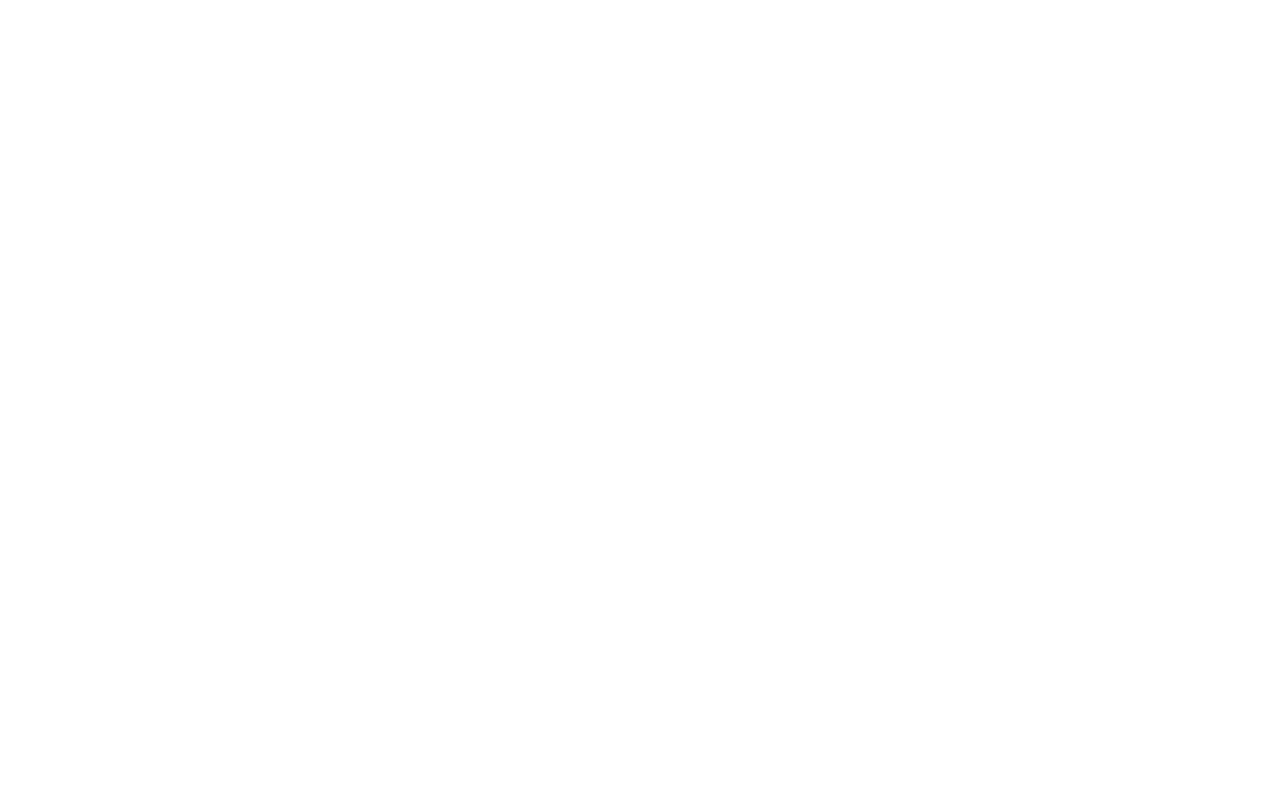
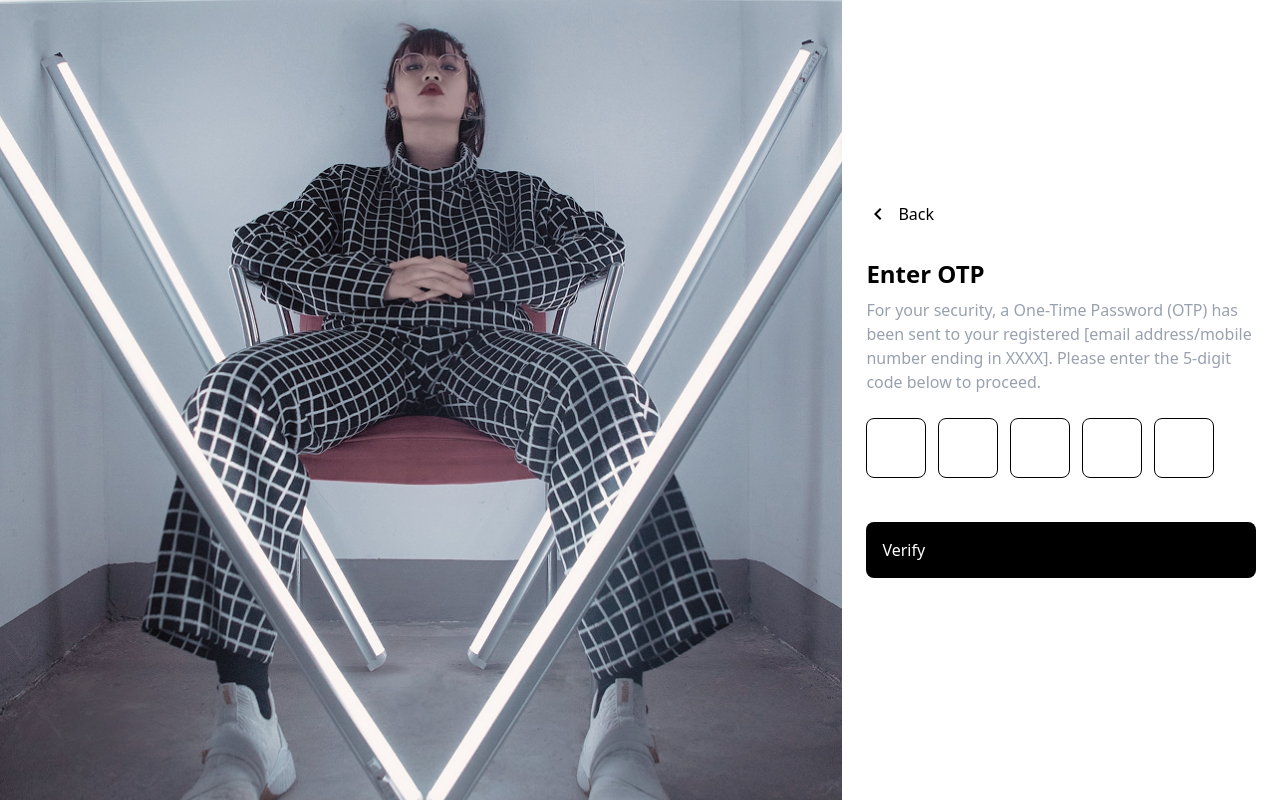
Before and after one commit to OjModupe/Krist-E-commerce, a React (Vite) app: page /generateotp in a window 1280 px wide. Before the commit this address had no page. Built offline with nearby package versions, Linux system fonts and the light colour scheme.

Commit message:
new pages added

```diff
--- a/src/App.tsx
+++ b/src/App.tsx
@@ -6,28 +6,24 @@
 import ProductList from "./pages/ProductList";
 import SignUp from "./pages/SignUp";
 import HomeLayout from "./Layout/HomeLayout";
-
-
+import ForgotPassword from "./components/ForgotPassword";
+import GenerateOtp from "./components/GenerateOtp";
 
 const App = () => {
   return (
     <div className="b ">
-
       <Routes>
-
         <Route path="/login" element={<LogIn />} />
         <Route path="/signup" element={<SignUp />} />
+        <Route path="/forgotpassword" element={<ForgotPassword />} />
+        <Route path="/generateotp" element={<GenerateOtp />} />
 
-        <Route element={<HomeLayout/>}>
-        <Route path="/" element={<HomePage />} />
-        <Route path="/productlist" element={<ProductList />} />
-        <Route path="/productdetails/:id" element={<ProductDetail />} />
-        <Route path="/cart" element={<Cart />} />
-
+        <Route element={<HomeLayout />}>
+          <Route path="/" element={<HomePage />} />
+          <Route path="/productlist" element={<ProductList />} />
+          <Route path="/productdetails/:id" element={<ProductDetail />} />
+          <Route path="/cart" element={<Cart />} />
         </Route>
-
-
-
       </Routes>
     </div>
   );
--- /dev/null
+++ b/src/components/ForgotPassword.tsx
@@ -0,0 +1,70 @@
+import { Link } from "react-router-dom";
+import FP from "../assets/image.png";
+import Button from "../Shared/Button";
+import { MdKeyboardArrowLeft } from "react-icons/md";
+
+const ForgotPassword = () => {
+  return (
+    <div
+      className="flex h-screen w-full relative"
+      style={{
+        backgroundImage: `url(${FP})`,
+        height: "100vh",
+        backgroundPosition: "center",
+        backgroundSize: "cover",
+      }}
+    >
+      <div className="basis-50% w-full h-full">
+        <img src={FP} className="h-full w-full object-cover object-center" />
+      </div>
+
+      <div className="basis-50% bg-white md:bg-none md:basis-1/2 flex flex-col gap-6 justify-center p-6 w-full h-full">
+        <div className="">
+          <Link to="/login">
+            <div className="flex gap-2 items-center">
+              <p className="text-2xl">
+                <MdKeyboardArrowLeft />
+              </p>
+              <h2>Back</h2>
+            </div>
+          </Link>
+        </div>
+
+        <div className="">
+          <h1 className="font-bold text-2xl py-2">Forgot Password</h1>
+
+          <p className="text-gray-400">
+            Enter your registered email address. We'll send a code to reset your
+            password.
+          </p>
+        </div>
+
+        <div className="w-full">
+          <div className="">
+            <label className="text-sm">Email Address</label>
+            <input
+              type="emailaddress"
+              placeholder="robertfox@example.com"
+              className="p-3 rounded-lg border w-full"
+            />
+          </div>
+
+          <div className="mt-5 ">
+            <Link to="/generateotp">
+              <Button
+                text="Send OTP"
+                color="text-white"
+                borderRadius="rounded-lg"
+                padding="p-3"
+                bgColor="bg-black"
+                width="w-full"
+              />
+            </Link>
+          </div>
+        </div>
+      </div>
+    </div>
+  );
+};
+
+export default ForgotPassword;
--- /dev/null
+++ b/src/components/GenerateOtp.tsx
@@ -0,0 +1,86 @@
+import { MdKeyboardArrowLeft } from "react-icons/md";
+import OTP from "../assets/6F1548A1-3A26-4D31-962C-6015684CD653.png";
+import Button from "../Shared/Button";
+import { useState } from "react";
+import { Link } from "react-router-dom";
+import OtpModal from "./OtpModal";
+
+const GenerateOtp = () => {
+  const [otpModal, setOtpModal] = useState<boolean>(false);
+  return (
+    <div
+      className="flex h-screen w-full relative"
+      style={{
+        backgroundImage: `url(${OTP})`,
+        height: "100vh",
+        backgroundPosition: "center",
+        backgroundSize: "cover",
+      }}
+    >
+      <div className="absolute h-screen w-full"></div>
+      <div className="basis-50% w-full h-full bg-gray-300 overflow-hidden hidden md:block">
+        <img src={OTP} className="h-full w-full object-cover object-center" />
+      </div>
+
+      <div className="basis-50% bg-white md:bg-none md:basis-1/2 flex flex-col gap-6 justify-center p-6 w-full h-full">
+        <div className="">
+          <Link to="/forgotpassword">
+            <div className="flex gap-2 items-center">
+              <p className="text-2xl">
+                <MdKeyboardArrowLeft />
+              </p>
+              <h2>Back</h2>
+            </div>
+          </Link>
+        </div>
+
+        <div>
+          <h1 className="font-bold text-2xl py-2">Enter OTP</h1>
+          <p className="text-gray-400">
+            For your security, a One-Time Password (OTP) has been sent to your
+            registered [email address/mobile number ending in XXXX]. Please
+            enter the 5-digit code below to proceed.
+          </p>
+        </div>
+
+        <div className="flex gap-3 ">
+          <input
+            type="text"
+            className="size-15 border rounded-lg text-center"
+          />
+          <input
+            type="text"
+            className="size-15 border rounded-lg text-center"
+          />
+          <input
+            type="text"
+            className="size-15 border rounded-lg text-center"
+          />
+          <input
+            type="text"
+            className="size-15 border rounded-lg text-center"
+          />
+          <input
+            type="text"
+            className="size-15 border rounded-lg text-center"
+          />
+        </div>
+        {/* Verify OTP */}
+        <div className="py-5">
+          <Button
+            text="Verify"
+            color="text-white"
+            borderRadius="rounded-lg"
+            padding="p-4"
+            bgColor="bg-black"
+            width="w-full"
+            onClick={() => setOtpModal(true)}
+          />
+        </div>
+      </div>
+      {otpModal && <OtpModal setOtpModal={setOtpModal} />}
+    </div>
+  );
+};
+
+export default GenerateOtp;
--- a/src/components/Log In/LogInComponent.tsx
+++ b/src/components/Log In/LogInComponent.tsx
@@ -59,9 +59,14 @@
               <p>Remember me</p>
             </div>
 
+            <div>
+              <Link to="/forgotpassword">
                 <p>Forgot Password?</p>
+              </Link>
+            </div>
           </div>
           <div className=" mt-5 flex gap-4 flex-col ">
+            <Link to="/login">
               <Button
                 text="Log In"
                 color="text-white"
@@ -70,6 +75,7 @@
                 bgColor="bg-black"
                 width="w-full"
               />
+            </Link>
           </div>
         </div>
       </div>
--- /dev/null
+++ b/src/components/OtpModal.tsx
@@ -0,0 +1,34 @@
+import { MdCancel } from "react-icons/md";
+import Button from "../Shared/Button";
+
+interface OtpModalProps {
+  setOtpModal: React.Dispatch<React.SetStateAction<boolean>>;
+}
+const OtpModal = ({ setOtpModal }: OtpModalProps) => {
+  return (
+    <div className="bg-white rounded-2xl p-4 absolute left-[30%] top-[30%] z-50">
+      <MdCancel className="text-2xl" onClick={() => setOtpModal(false)} />
+
+      <div className="">
+        <h1 className="font-bold text-2xl">Password Changed Successfully</h1>
+        <h2>Your password has been updated successfully</h2>
+      </div>
+
+      <div className="">
+        <Button
+          text="Back to Login"
+          color="text-white"
+          borderRadius="rounded-lg"
+          padding="p-2"
+          bgColor="bg-black"
+          width="w-full"
+          onClick={() => setOtpModal(true)}
+        />
+      </div>
+
+      {/* {otpModal && <OtpModal setOtpModal={setOtpModal}/>} */}
+    </div>
+  );
+};
+
+export default OtpModal;
```
Also changed, not shown: src/Shared/Button.tsx (+7 -11 lines), src/assets/6F1548A1-3A26-4D31-962C-6015684CD653.png (added), src/assets/image.png (added). Lines whose indentation alone changed are shown as unchanged.
